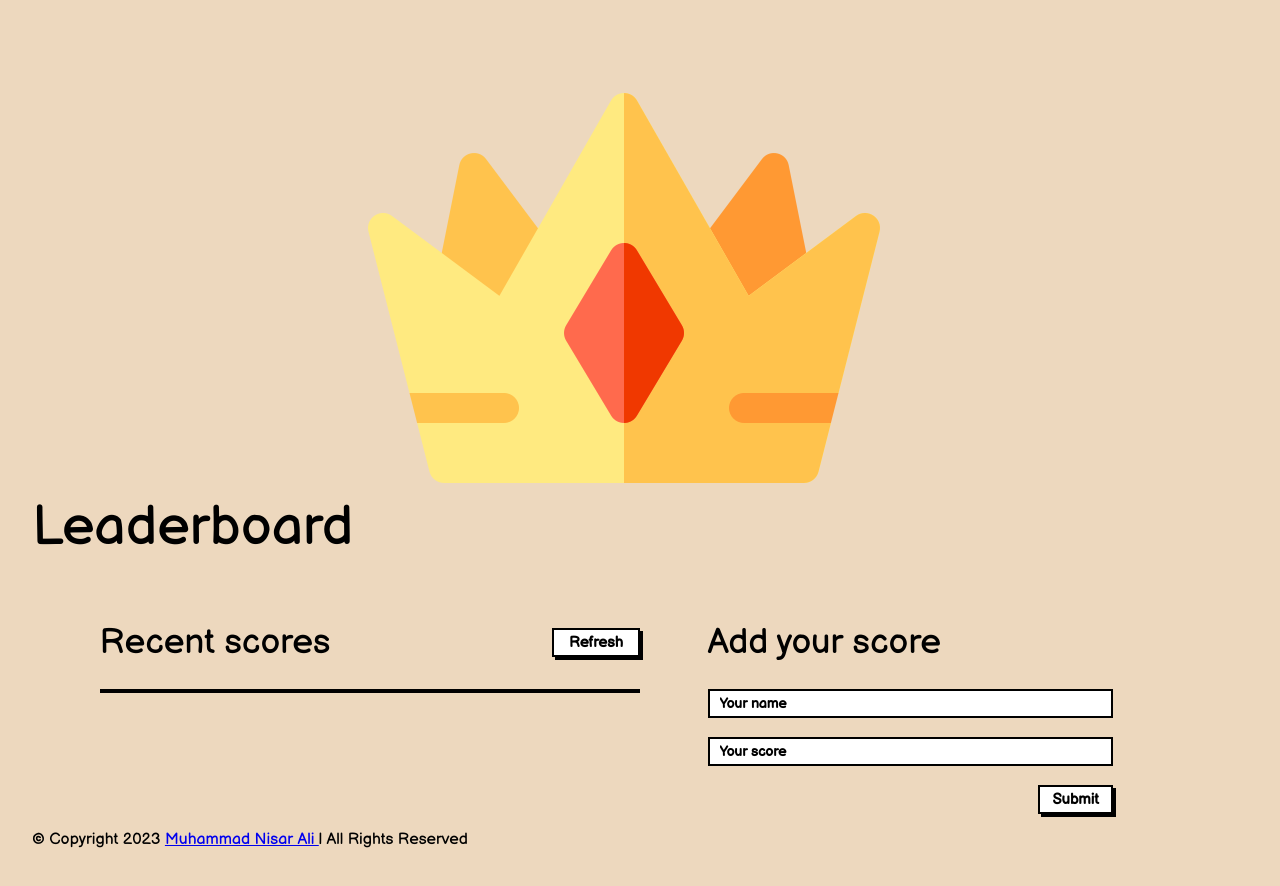
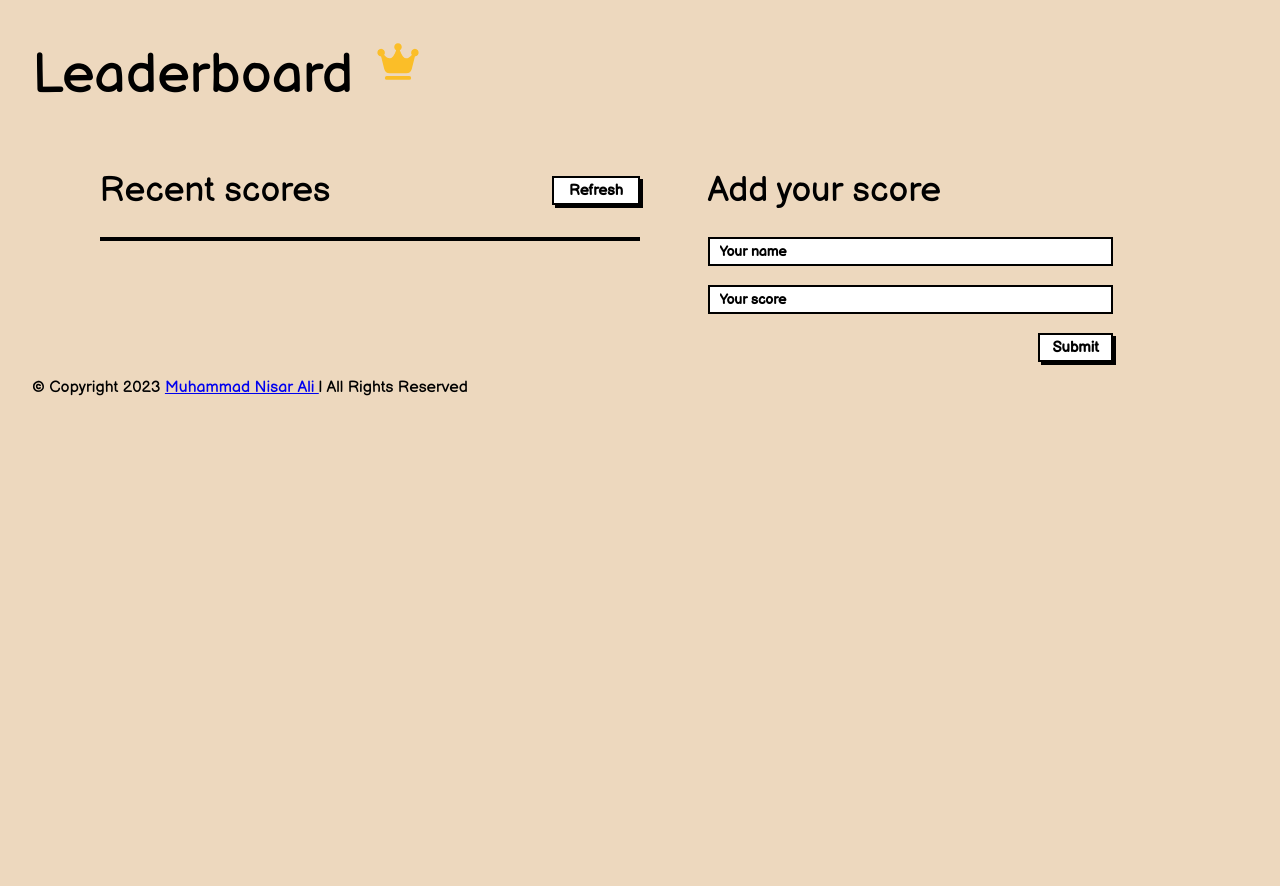
Before and after one commit to MNisarAli/Leaderboard, a website built with webpack: page src/index.html in a window 1280 px wide. After the commit the page ends 800 px from the top, so only its background shows below. Built offline with nearby package versions, Linux system fonts and the light colour scheme; no server answers.

Commit message:
Update favicon icon

```diff
--- a/src/index.html
+++ b/src/index.html
@@ -6,7 +6,7 @@
   <meta http-equiv="X-UA-Compatible" content="IE=edge">
   <meta name="viewport" content="width=device-width, initial-scale=1.0">
   <link rel="stylesheet" href="https://cdnjs.cloudflare.com/ajax/libs/font-awesome/5.15.3/css/all.min.css">
-  <link rel="icon" type="image/svg+xml" href="/src/crown.png">
+  <link rel="icon" href="favicon.ico" type="image/x-icon">
   <title>Leaderboard</title>
 </head>
 
@@ -14,7 +14,7 @@
   <header>
     <h1>
       Leaderboard
-      <img src="/src/crown.png"></img>
+      <svg xmlns="http://www.w3.org/2000/svg" width="60" height="60" viewBox="0 0 16 16"><path fill="#fbbe28" d="M7.51 4.87C7.01 6.27 6.45 6.95 5.94 7c-.57.07-1.07-.18-1.54-.8a.54.54 0 0 0-.1-.1 1 1 0 1 0-.8.4l.01.12.82 3.24A1.5 1.5 0 0 0 5.78 11h4.44a1.5 1.5 0 0 0 1.45-1.14l.82-3.24a.54.54 0 0 0 .01-.12 1 1 0 1 0-.8-.4.54.54 0 0 0-.1.09c-.49.62-1 .87-1.54.81-.5-.05-1.04-.74-1.57-2.13a1 1 0 1 0-.98 0zM11 11.75a.5.5 0 1 1 0 1H5a.5.5 0 1 1 0-1h6z"></path></svg>
     </h1>
   </header>
 
--- a/webpack.config.js
+++ b/webpack.config.js
@@ -7,6 +7,7 @@ module.exports = {
   plugins: [
     new HtmlWebpackPlugin({
       template: './src/index.html',
+      favicon: './src/favicon.ico',
     }),
   ],
   output: {
```
Also changed, not shown: dist/favicon.ico (added), dist/index.html, dist/main.js, src/crown.png (deleted), src/favicon.ico (added).
